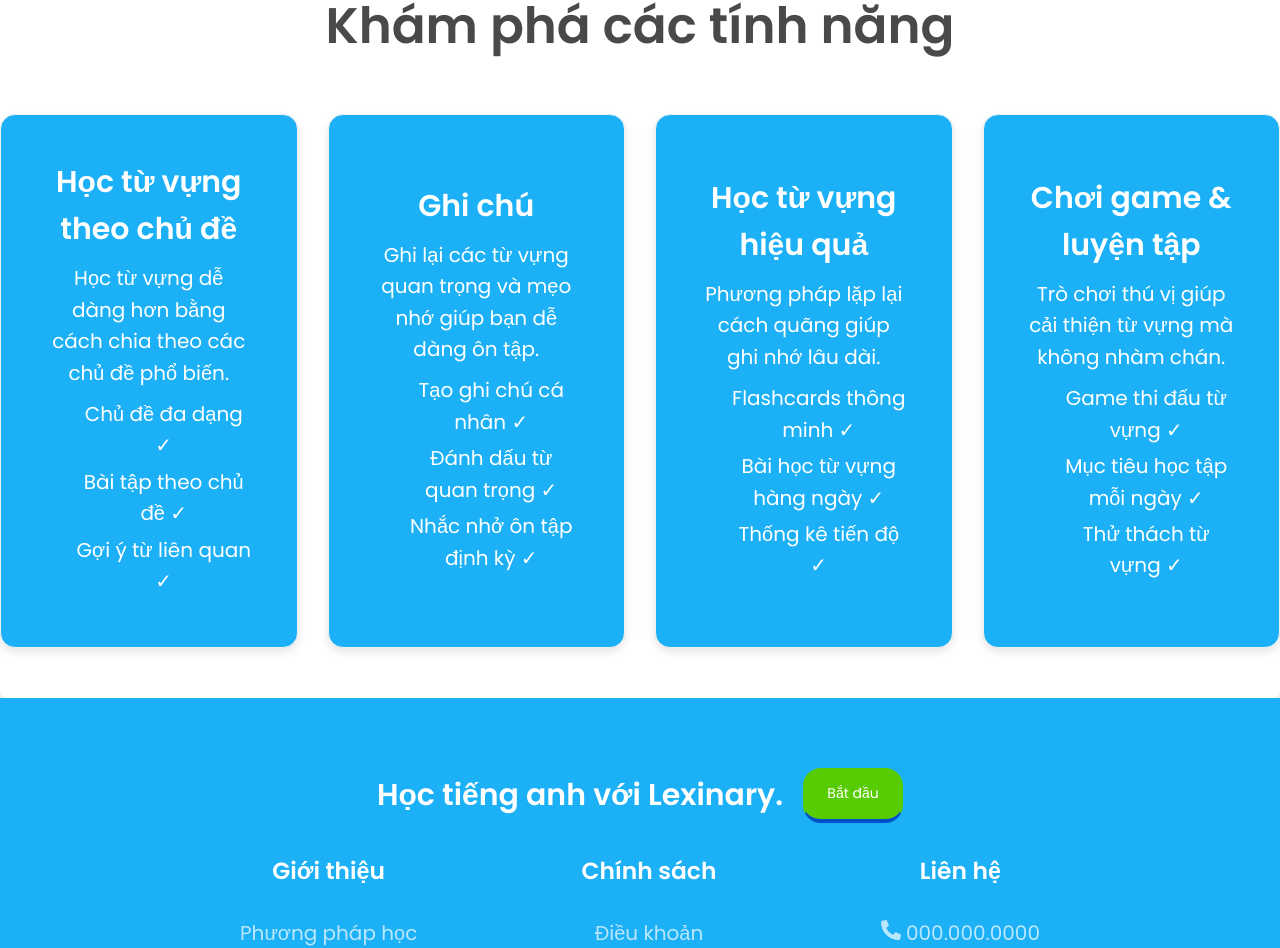
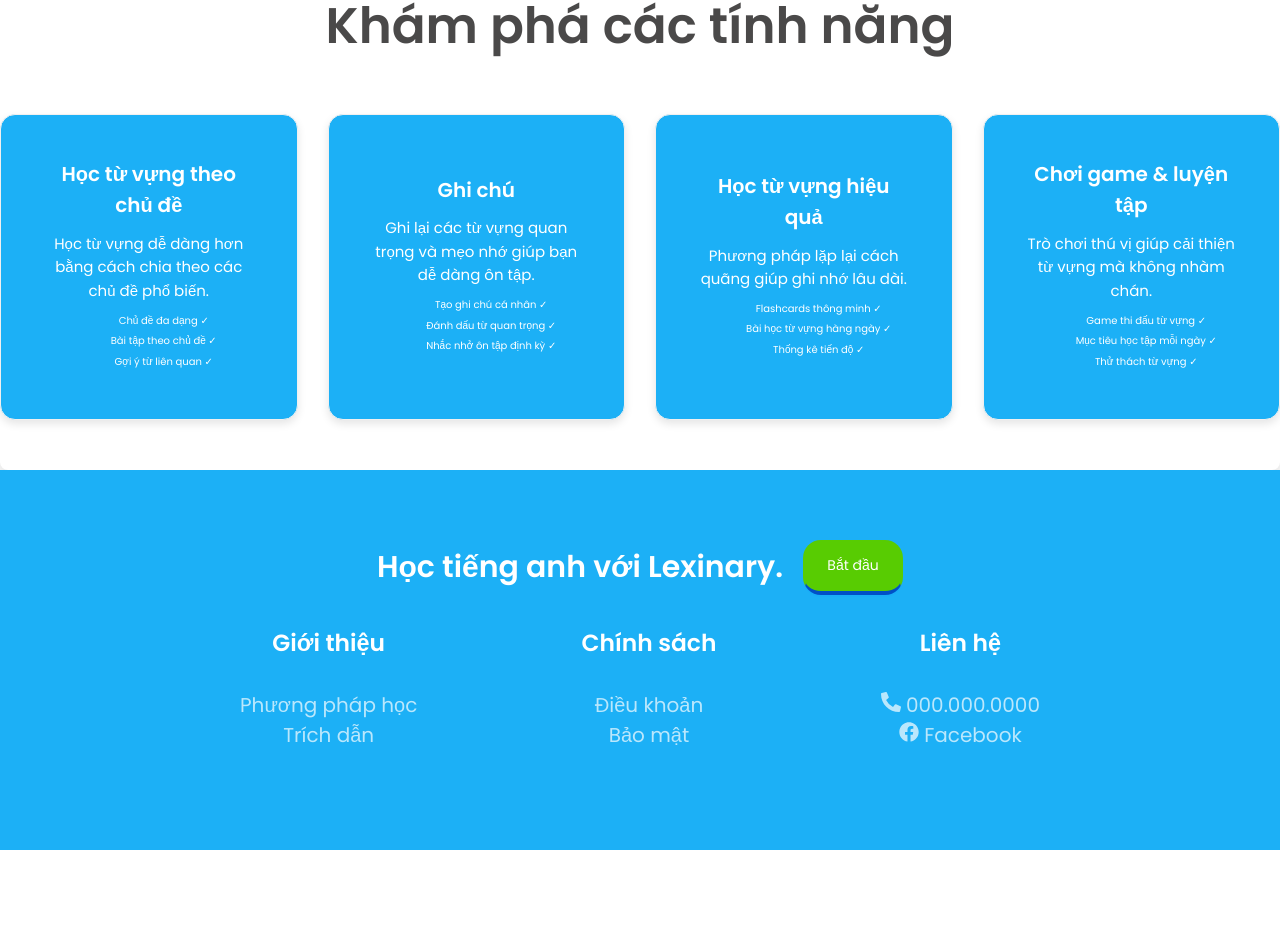
Before and after one commit to NgoHuy05/lexinary, a React (Create React App) app in the folder frontend/: page / in a window 1280 px wide. Shown: the part 1056-2004 px from the top of the page. After the commit the page ends 1906 px from the top, so only its background shows below. Built offline with nearby package versions, Linux system fonts and the light colour scheme; no server answers.

Commit message:
fix ui home

```diff
--- a/frontend/src/UI/Home.scss
+++ b/frontend/src/UI/Home.scss
@@ -8,12 +8,6 @@
       width: 100%;
       background-color: $primary-color;
       padding: 20px;
-
-      img {
-          max-width: 100px;
-          height: auto;
-          margin-bottom: 20px;
-      }
 
       .text01 {
           font-size: 24px;
@@ -126,13 +120,13 @@
       }
 
       h3 {
-        font-size: 30px;
+        font-size: 20px;
         font-weight: bold;
         color: white;
       }
 
       p {
-        font-size: 20px;
+        font-size: 15px;
         color: white;
         margin: 10px 0;
       }
@@ -143,7 +137,7 @@
       }
 
       li {
-        font-size: 20px;
+        font-size: 10px;
         color: white;
         margin: 5px 0;
       }
```
